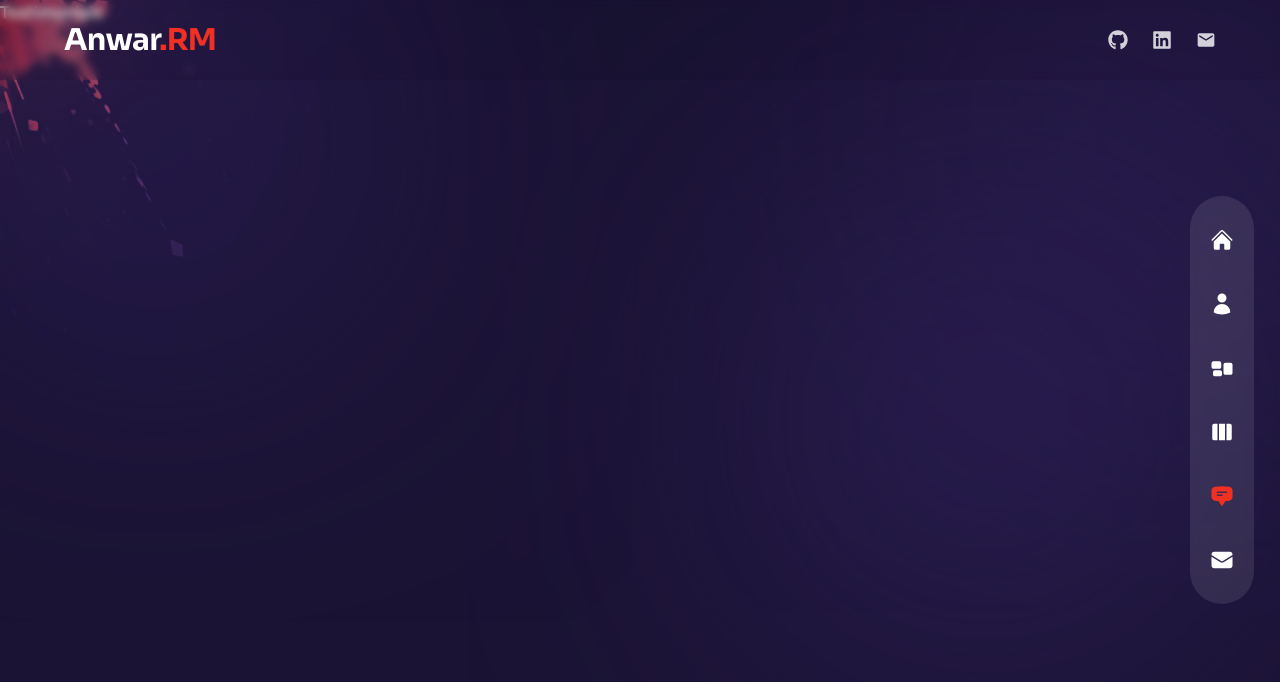
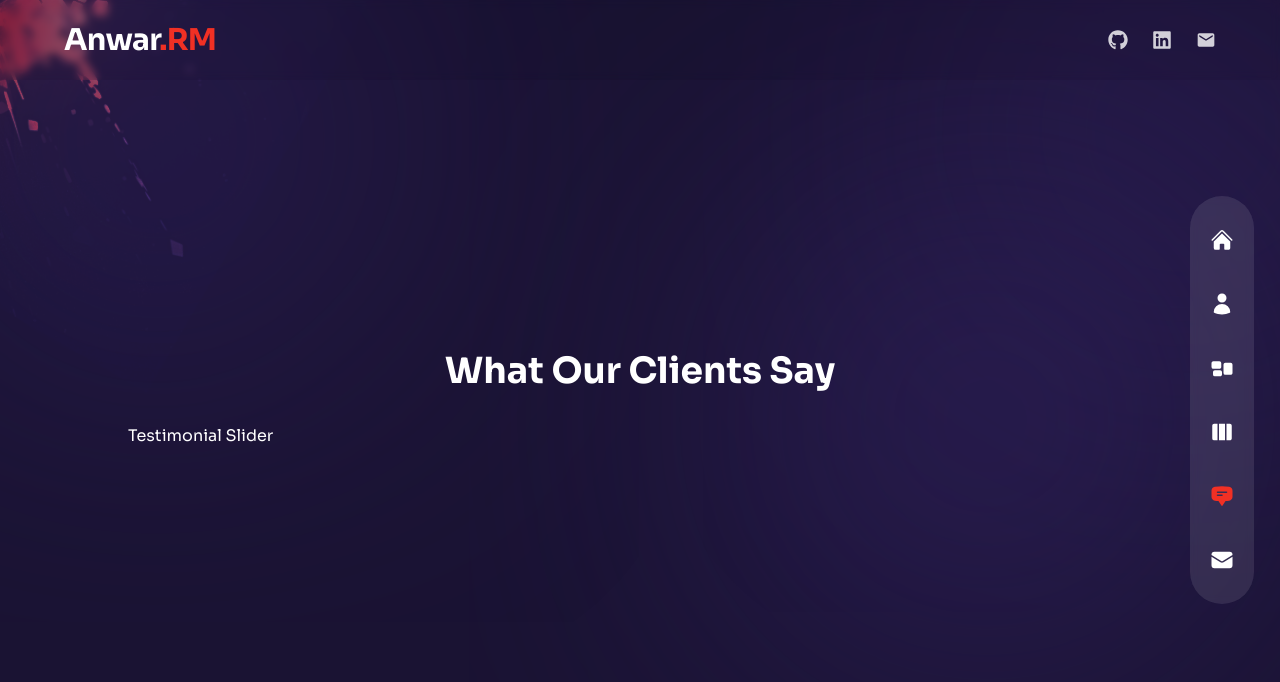
Before and after one commit to Anwar-Barakat/anwar-portfolio, a Next.js app: page /testimonials in a window 1280 px wide. Shown: the top 682 px of the page. Built offline with nearby package versions, Linux system fonts and the light colour scheme.

Commit message:
Remove Testimonials and TestimonialSlider components to streamline the codebase.

```diff
--- a/src/app/testimonials/page.js
+++ /dev/null
@@ -1,5 +0,0 @@
-const Testimonials = () => {
-  return <div>Testimonials</div>;
-};
-
-export default Testimonials;
--- /dev/null
+++ b/src/app/testimonials/page.jsx
@@ -0,0 +1,26 @@
+'use client';
+
+import { motion } from 'framer-motion';
+import TestimonialSlider from '@/components/TestimonialSlider';
+
+const Testimonials = () => {
+  return (
+    <motion.section
+      initial={{ opacity: 0, y: 50 }}
+      animate={{ opacity: 1, y: 0 }}
+      transition={{ duration: 0.8 }}
+      className="h-screen flex items-center justify-center"
+    >
+      <div className="container mx-auto">
+        <h2 className="text-4xl font-bold text-center mb-8">
+          What Our Clients Say
+        </h2>
+        <div className="max-w-5xl mx-auto">
+          <TestimonialSlider />
+        </div>
+      </div>
+    </motion.section>
+  );
+};
+
+export default Testimonials;
```
Also changed, not shown: src/components/TestimonialSlider.jsx (renamed from src/components/TestimonialSlider.js).
